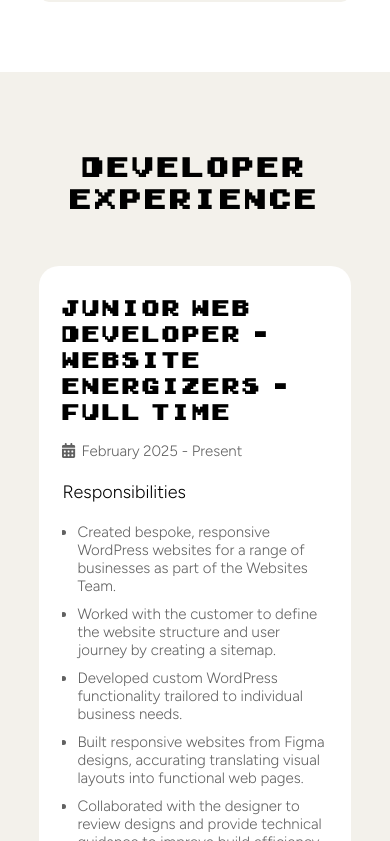
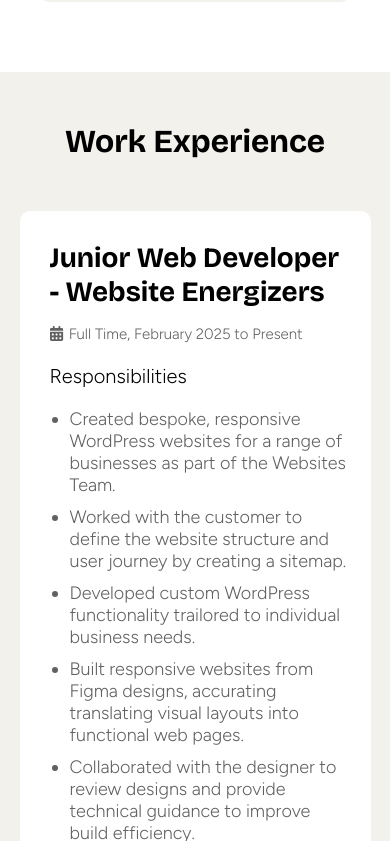
Before and after one commit to lucyscanlon/Portfolio2024, a Vue app: page / in a window 390 px wide. Shown: the part 2523-3364 px from the top of the page. Built offline with nearby package versions, Linux system fonts and the light colour scheme.

Commit message:
work experience section updated

```diff
--- a/src/components/PortfolioFull.vue
+++ b/src/components/PortfolioFull.vue
@@ -5,7 +5,7 @@
         </div>
         <div class="portfull-language-selector-container">
             <div class="portfull-desc-container">
-                <p>Filter projects using the buttons below:</p>
+                <p>Use the filters below to filter through my projects</p>
             </div>
             <div class="portfull-language">
                 <span v-bind:class="(AllStatus === 1) ? 'green-fill' : ''"><button @click="allPress()">All</button></span>
@@ -19,11 +19,11 @@
             </div>
         </div>
         <div v-if="((this.VueStatus === 1) || (this.AllStatus === 1) )" class="portfull-project-container">
-            <div class="portfull-image-container cashcourseimage">
-                <!--<img src="/CashCoursePreview.png">-->
-            </div>
             <div class="portfull-info-container">
                 <div class="portfull-project-padding">
+                    <div class="portfull-mainimage-container">
+                            <img src="/CashCoursePreview.png">
+                        </div>
                     <div class="portfull-project-title-container">
                         <h2>Cash Course: An Interactive Financial Education Game</h2>
                     </div>
--- a/src/components/WorkExperience.vue
+++ b/src/components/WorkExperience.vue
@@ -1,16 +1,16 @@
 <template>
     <div class="workexperience-whole-container">
         <div class="workexperience-title-container">
-            <h1>Developer Experience</h1>
+            <h2>Work Experience</h2>
         </div>
         <div class="workexperience-list-whole-container">
             <div class="workexperience-list-container">
                 <div class="workexperience-list-padding">
                     <div class="workexperience-list-title-container">
-                        <h3>Junior Web Developer - Website Energizers - Full Time</h3>
+                        <h3>Junior Web Developer - Website Energizers</h3>
                     </div>
                     <div class="workexperience-date-container">
-                        <p><font-awesome-icon icon="fa-solid fa-calendar-days" />February 2025 - Present</p>
+                        <p><font-awesome-icon icon="fa-solid fa-calendar-days" />Full Time, February 2025 to Present</p>
                     </div>
                     <div class="workexperience-list-resp-container">
                         <h4>Responsibilities</h4>
--- a/src/styles/style.css
+++ b/src/styles/style.css
@@ -55,7 +55,7 @@
 
 h3 {
     font-family: "Bricolage";
-    font-size: 40px;
+    font-size: 36px;
 }
 
 
@@ -627,7 +627,7 @@
     width: 100%;
     background-color: white;
     overflow: auto;
-    border-radius: 20px;
+    border-radius: 10px;
     margin-bottom: 50px;
 }
 
@@ -635,13 +635,8 @@
     width: 90%;
     margin: 0 auto;
     overflow: auto;
-    padding-top: 30px;
-    padding-bottom: 30px;
-}
-
-.workexperience-list-title-container h3 {
-    font-family: Gameboy;
-    font-size: 20px;
+    padding-top: 40px;
+    padding-bottom: 40px;
 }
 
 .workexperience-date-container {
@@ -666,15 +661,15 @@
 .workexperience-list-resp-container h4 {
     font-family: "Figtree", sans-serif;
     font-weight: 300;
-    font-size: 18px;
+    font-size: 20px;
     padding-bottom: 10px;
 }
 
 .workexperience-list-resp-container ul {
-    padding-left: 15px;
+    padding-left: 20px;
     font-family: "Figtree", sans-serif;
     font-weight: 300;
-    font-size: 15px;
+    font-size: 18px;
     color: #616161;
     padding-top: 10px;
 }
@@ -686,7 +681,7 @@
 .workexperience-skills-container h4 {
     font-family: "Figtree", sans-serif;
     font-weight: 300;
-    font-size: 18px;
+    font-size: 20px;
     padding-bottom: 10px;
     padding-top: 10px;
 }
@@ -694,7 +689,7 @@
 .workexperience-skills-container h5 {
     font-family: "Figtree", sans-serif;
     font-weight: 300;
-    font-size: 16px;
+    font-size: 18px;
     padding-bottom: 10px;
 }
 
@@ -719,13 +714,14 @@
 /* portfolio full view */
 
 .portfull-whole-container {
-    background-color: #F3F1EB;
+    background-color: #FFFFFF;
 }
 
 .portfull-project-container {
     width: 100%;
     overflow: auto;
     display: flex;
+    justify-content: center;
 }
 
 .portfull-image-container {
@@ -736,7 +732,8 @@
 }
 
 .portfull-info-container {
-    width: 50%;
+    width: 80%;
+    max-width: 2050px;
     float: right;
     background-color: white;
 }
@@ -744,7 +741,7 @@
 .portfull-language-selector-container {
     width: 92%;
     margin: 0 auto;
-    padding-top: 30px;
+    padding-top: 10px;
 
 }
 
@@ -759,19 +756,10 @@
 }
 
 .portfull-language-selector-container button {
-    height: 40px;
-    padding-left: 25px;
-    padding-right: 25px;
     margin-left: 5px;
     margin-right: 5px;
-    border-radius: 15px;
     background-color: #F3F1EB;
     color: #6C9A5F;
-    border: solid 1.5px #6C9A5F;
-    font-family: "Figtree", sans-serif;
-    font-size: 15px;
-    transition-duration: 0.3s;
-    font-weight: 400;
     margin-bottom: 10px;
 }
 
@@ -787,11 +775,6 @@
     margin: 0 auto;
     padding-top: 60px;
     text-align: center;
-}
-
-.portfull-title-container h1 {
-    font-family: Gameboy;
-    font-size: 30px;
 }
 
 .portfull-desc-container {
@@ -829,6 +812,7 @@
 .portfull-project-padding {
     padding-top: 70px;
     padding-bottom: 70px;
+    background-color: #F3F1EB;
 }
 
 .portfull-project-desc-container {
@@ -1105,6 +1089,7 @@
 
     .workexperience-list-whole-container {
         width: 80%;
+        max-width: 2050px;
     }
 
     .larger-full-menu-container {
@@ -1149,6 +1134,18 @@
 
     .header-name-container {
         padding-left: 40px;
+    }
+
+    .workexperience-title-container {
+        padding-top: 50px;
+    }
+
+    .workexperience-list-container {
+        margin-bottom: 30px;
+    }
+
+    .workexperience-list-whole-container {
+        padding-bottom: 20px;
     }
 
 
@@ -1245,6 +1242,18 @@
 
     .portfolioreel-image-container {
         height: 200px;
+    }
+
+    .workexperience-list-whole-container {
+        width: 90%;
+    }
+
+    .workexperience-list-padding {
+        margin-left: 30px;
+        margin-right: 30px;
+        width: calc(100% - 60px);
+        padding-top: 30px;
+        padding-bottom: 30px;
     }
 
 }
@@ -1359,10 +1368,8 @@
     }
 
     .portfull-image-container {
-        width: 60%;
-        margin: 0 auto;
-        height: 400px;
-        border-radius: 15px;
+        width: 100%;
+        height: 450px;
     }
 
     .portfull-info-container {
```
